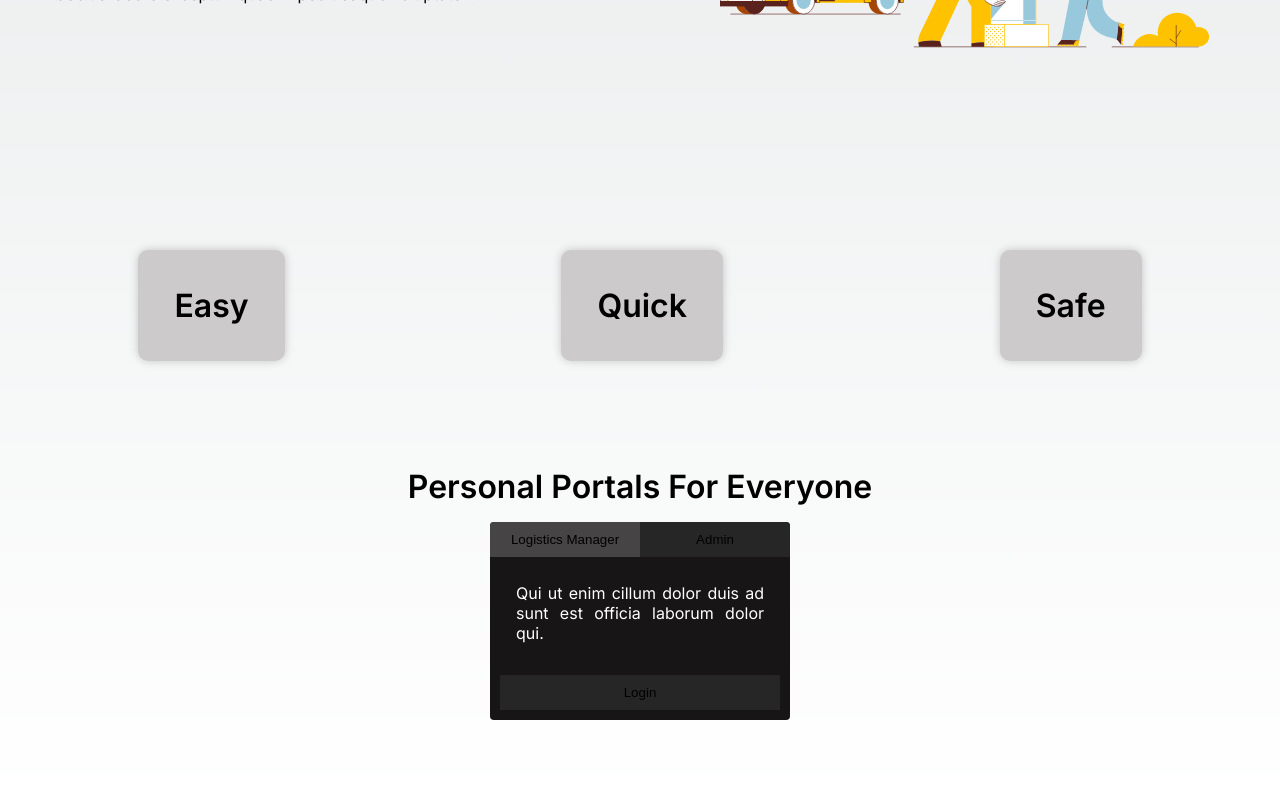
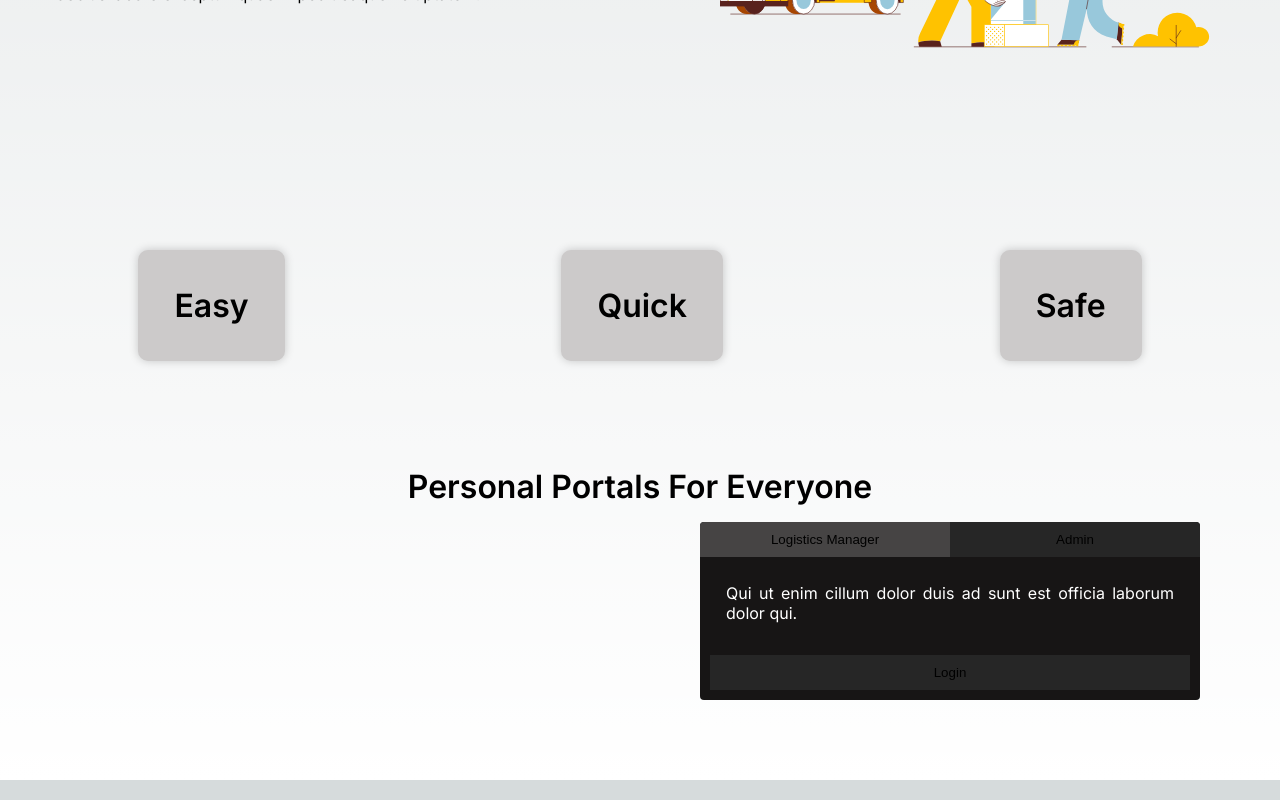
Before and after one commit to Abir-Tx/scms-web, a Next.js app: page / in a window 1280 px wide. Shown: the part 1184-1984 px from the top of the page. Built offline with nearby package versions, Linux system fonts and the light colour scheme.

Commit message:
Refactor styles in page module and add tabbed box container
Signed-off-by: Mushfiqur Rahman Abir <28858998+Abir-Tx@users.noreply.github.com>

```diff
--- a/src/app/components/tabbedbox/tabbedbox.module.scss
+++ b/src/app/components/tabbedbox/tabbedbox.module.scss
@@ -6,7 +6,7 @@
   // border: 1px solid #ccc;
   border-radius: 4px;
   overflow: hidden;
-  width: 300px;
+  width: 500px;
   background-color: #171515;
 }
 
--- a/src/app/page.module.scss
+++ b/src/app/page.module.scss
@@ -59,10 +59,7 @@
 
 .fourthSection {
   .fourthSectionContent {
-    display: flex;
-    flex-direction: column;
-    justify-content: center;
-    align-items: center;
+    text-align: center;
     padding: 40px;
     margin: 40px;
     h1 {
@@ -76,5 +73,11 @@
       padding: 2vh;
       text-align: justify;
     }
+
+    .tabbedBoxContainer {
+      display: flex;
+      flex-direction: column;
+      align-items: end;
+    }
   }
 }
--- a/src/app/page.tsx
+++ b/src/app/page.tsx
@@ -1,6 +1,5 @@
 import Image from "next/image";
 import styles from "./page.module.scss";
-import Head from "next/head";
 import { AnimatedPage } from "./components/animated-page";
 import Box from "./components/box/box";
 import { Metadata } from "next";
@@ -63,7 +62,9 @@ export default function Home() {
             <div className={styles.fourthSectionText}>
               <h1>Personal Portals For Everyone</h1>
             </div>
-            <TabbedBox />
+            <div className={styles.tabbedBoxContainer}>
+              <TabbedBox />
+            </div>
           </div>
         </section>
       </main>
```
